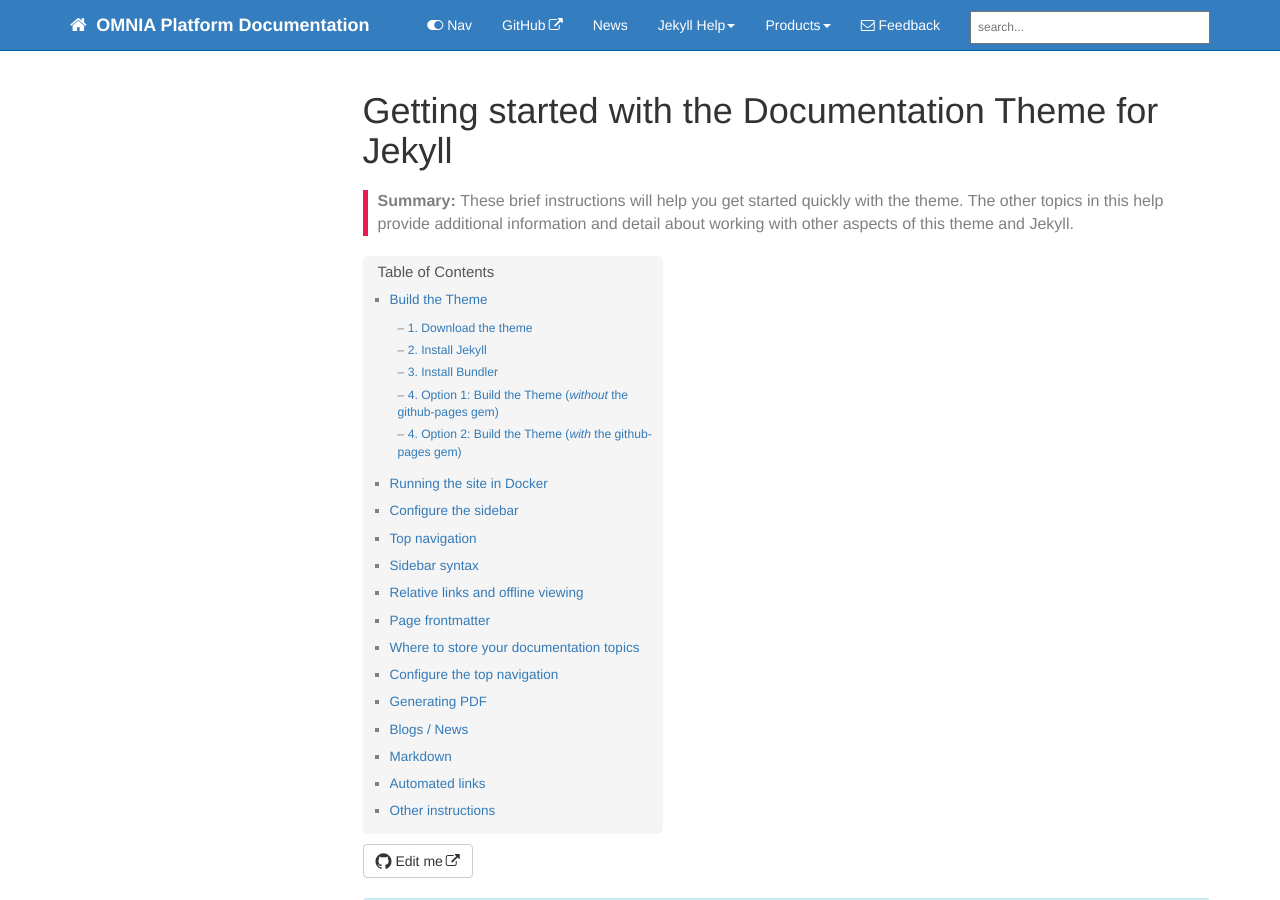
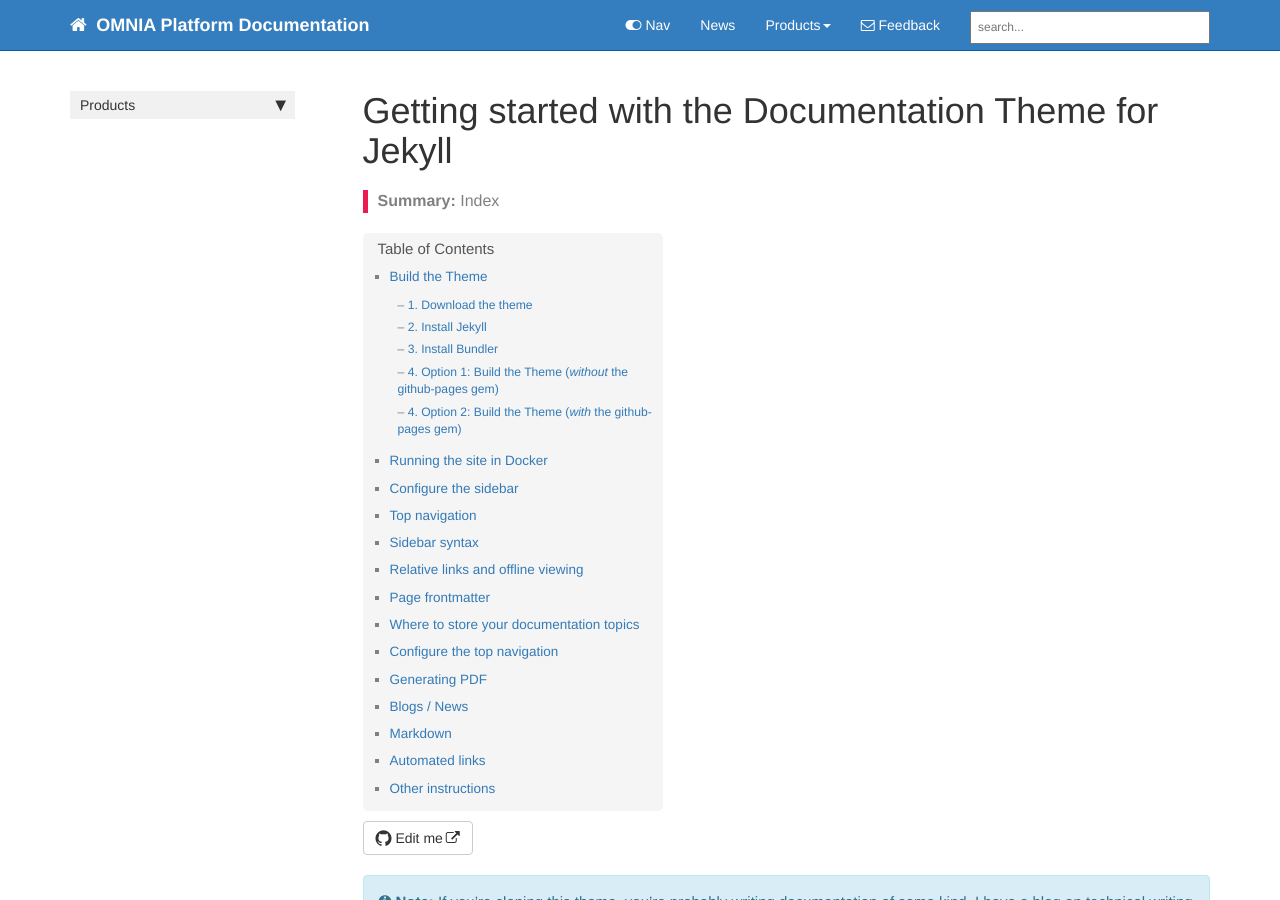
Before and after one commit to daniel8lopes/omnia3, a Jekyll site: the page built from docs/index.md, in a window 1280 px wide and 900 px high. Built offline with Jekyll 4.4.1, drawn with Linux system fonts in a browser that asks for light colours; nearby versions of some CDN libraries; comment, search, counter and statistics services are not loaded.

Commit message:
replace logic for OMNIA 3

```diff
--- a/docs/_config.yml
+++ b/docs/_config.yml
@@ -102,9 +102,7 @@ defaults:
 
 sidebars:
 - home_sidebar
-- mydoc_sidebar
-- product1_sidebar
-- product2_sidebar
+- omnia3_sidebar
 - other
 
 description: "The place for documentation of the OMNIA Platform, a low-code platform to develop business applications."
--- a/docs/_data/sidebars/home_sidebar.yml
+++ b/docs/_data/sidebars/home_sidebar.yml
@@ -12,5 +12,5 @@ entries:
       url: /news.html
       output: web
     - title: OMNIA 3
-      url: /p1_landing_page.html
+      url: /o3_landing_page.html
       output: web
--- a/docs/index.md
+++ b/docs/index.md
@@ -2,9 +2,9 @@
 title: "Getting started with the Documentation Theme for Jekyll"
 keywords: sample homepage
 tags: [getting_started]
-sidebar: mydoc_sidebar
+sidebar: home_sidebar
 permalink: index.html
-summary: These brief instructions will help you get started quickly with the theme. The other topics in this help provide additional information and detail about working with other aspects of this theme and Jekyll.
+summary: Index
 ---
 
 {% include note.html content="If you're cloning this theme, you're probably writing documentation of some kind. I have a blog on technical writing here called <a alt='technical writing blog' href='http://idratherbewriting.com'>I'd Rather Be Writing</a>. If you'd like to stay updated with the latest trends, best practices, and other methods for writing documentation, consider <a href='https://tinyletter.com/tomjoht'>subscribing</a>. I also have a site on <a href='http://idratherbewriting.com/learnapidoc'>writing API documentation</a>." %}
```
Also changed, not shown: docs/_data/topnav.yml (+2 -18 lines).
